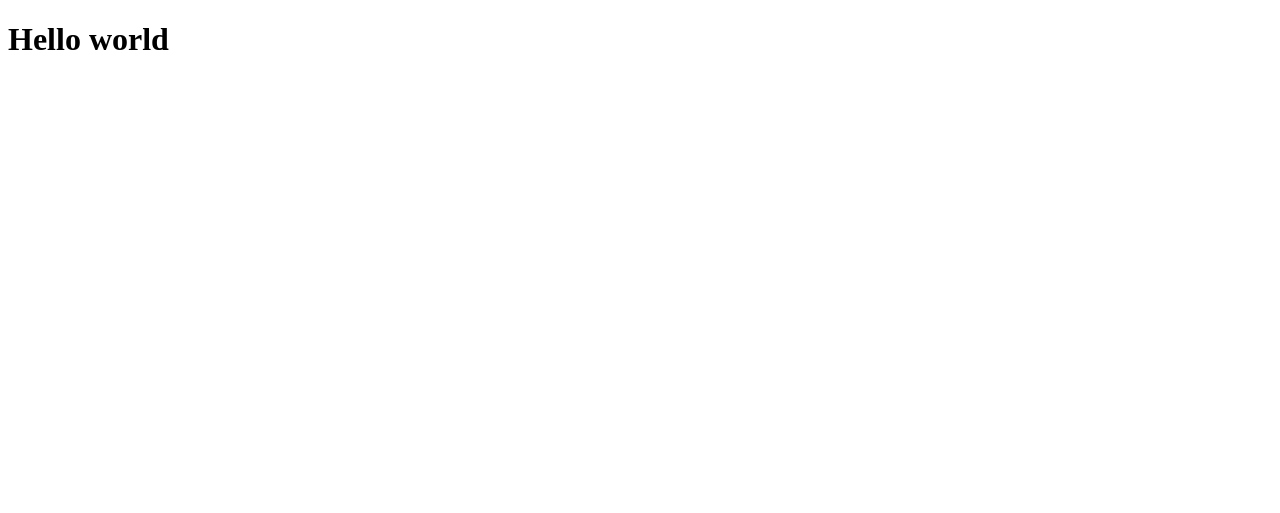
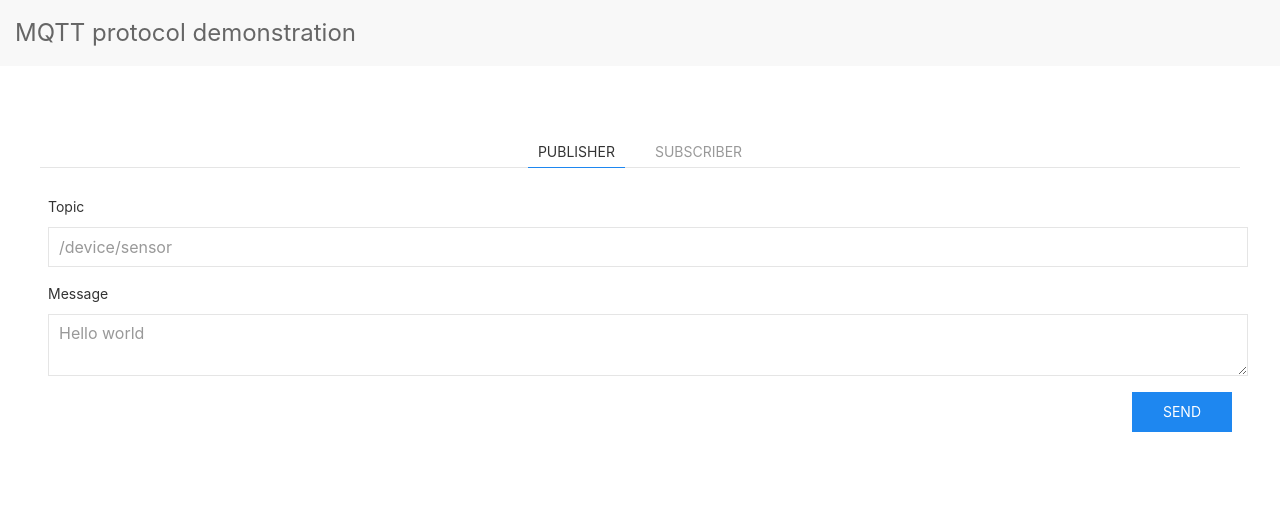
Before and after one commit to riskycase/express-mqtt-like, a website: page public/index.html in a window 1280 px wide. Drawn offline with nearby package versions, Linux system fonts and the light colour scheme.

Commit message:
Message publish UI completed
Signed-off-by: Hrishikesh Patil <hrishikeshpatil.754@gmail.com>

```diff
--- /dev/null
+++ b/public/index.css
@@ -0,0 +1,13 @@
+.publish-container {
+	display: flex;
+	flex-direction: column;
+}
+.publish-container > * {
+	margin: 0.5rem;
+}
+.publish-container > label {
+	margin-bottom: 0.125rem;
+}
+.submit-button {
+	align-self: flex-end;
+}
--- a/public/index.html
+++ b/public/index.html
@@ -1,15 +1,81 @@
 <!DOCTYPE html>
 <html lang="en-IN">
 	<head>
-		<!-- Required meta tags-->
 		<meta charset="utf-8" />
-		<meta
-			name="viewport"
-			content="width=device-width, initial-scale=1, shrink-to-fit=no"
+		<title>SCD-2022-02 Seminar POC</title>
+		<meta name="viewport" content="width=device-width, initial-scale=1" />
+
+		<!-- UIkit CSS -->
+		<link
+			rel="stylesheet"
+			href="https://cdn.jsdelivr.net/npm/uikit@3.14.3/dist/css/uikit.min.css"
 		/>
-		<title>Broadcast 'em</title>
+
+		<!-- UIkit JS -->
+		<script src="https://cdn.jsdelivr.net/npm/uikit@3.14.3/dist/js/uikit.min.js"></script>
+		<script src="https://cdn.jsdelivr.net/npm/uikit@3.14.3/dist/js/uikit-icons.min.js"></script>
+
+		<!-- Self CSS -->
+		<link rel="stylesheet" href="index.css" />
 	</head>
 	<body>
-		<h1>Hello world</h1>
+		<nav class="uk-navbar-container uk-padding-small">
+			<div class="uk-navbar-center">
+				<ul class="uk-navbar-nav">
+					<li class="uk-text-large">MQTT protocol demonstration</li>
+				</ul>
+			</div>
+		</nav>
+		<div class="uk-section">
+			<div class="uk-container uk-container-expand">
+				<ul
+					uk-tab="animation: uk-animation-slide-left-medium, uk-animation-slide-right-medium"
+					class="uk-flex-center"
+				>
+					<li><a href="">Publisher</a></li>
+					<li><a href="">Subscriber</a></li>
+				</ul>
+				<ul class="uk-switcher">
+					<li>
+						<form id="publish-form">
+							<div class="publish-container">
+								<label for="publish-topic" class="uk-form-label"
+									>Topic</label
+								>
+								<input
+									type="text"
+									class="uk-input"
+									id="publish-topic"
+									placeholder="/device/sensor"
+									required
+									pattern="\S+.+"
+								/>
+								<label
+									for="publish-message"
+									class="uk-form-label"
+									>Message</label
+								>
+								<textarea
+									class="uk-textarea"
+									id="publish-message"
+									placeholder="Hello world"
+									required
+								></textarea>
+								<button
+									class="uk-button uk-button-primary uk-button-disabled uk-flex-right submit-button"
+									type="submit"
+									id="publish-submit"
+								>
+									Send
+								</button>
+							</div>
+						</form>
+					</li>
+					<li>Subscriber</li>
+				</ul>
+			</div>
+		</div>
+		<!-- Self JS -->
+		<script src="index.js"></script>
 	</body>
 </html>
--- /dev/null
+++ b/public/index.js
@@ -0,0 +1,37 @@
+let publishTopic = '';
+let publishMessage = '';
+
+function validate() {
+	return publishTopic.trim() !== '' && publishMessage.trim() !== '';
+}
+
+document.getElementById('publish-topic').addEventListener('keyup', e => {
+	publishTopic = e.target.value;
+	if (publishTopic.trim() === '') {
+		document.getElementById('publish-topic').className =
+			'uk-input uk-form-danger';
+	} else {
+		document.getElementById('publish-topic').className = 'uk-input';
+	}
+});
+
+document.getElementById('publish-message').addEventListener('keyup', e => {
+	publishMessage = e.target.value;
+	if (publishMessage.trim() === '') {
+		document.getElementById('publish-message').className =
+			'uk-textarea uk-form-danger';
+	} else {
+		document.getElementById('publish-message').className = 'uk-textarea';
+	}
+});
+
+document.getElementById('publish-form').addEventListener('submit', e => {
+	e.preventDefault();
+	if (validate()) {
+		// TODO: Add websocket publish
+	} else {
+		if (publishTopic.trim() === '')
+			UIkit.notification('Topic cannot be empty!', 'danger');
+		else UIkit.notification('Message cannot be empty!', 'danger');
+	}
+});
```
